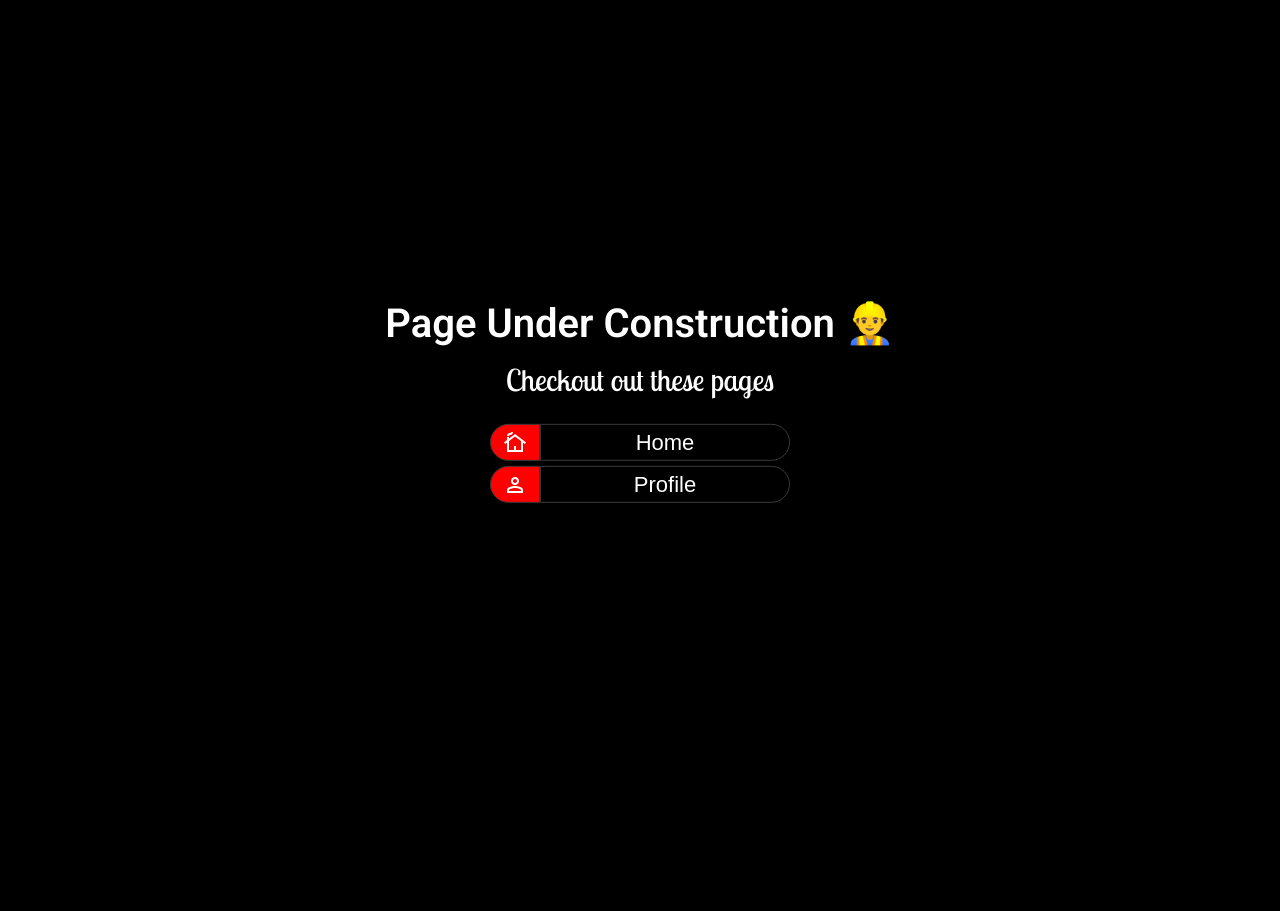
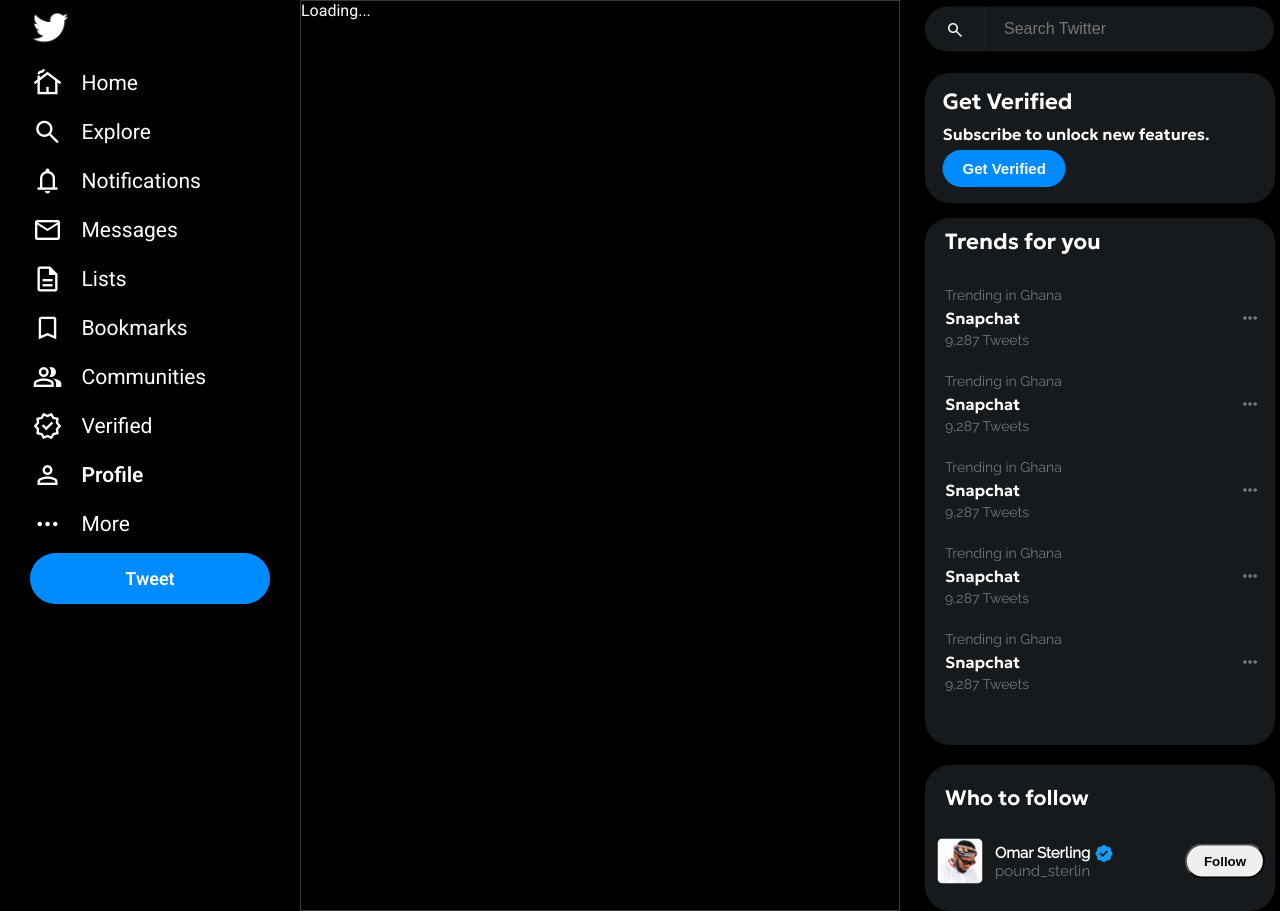
Before and after one commit to quamepossible/twitter-clone, a React (Create React App) app: page /profile/status/1 in a window 1280 px wide. Before the commit the page ends 800 px from the top, so only its background shows below. Built offline with nearby package versions, Linux system fonts and the light colour scheme; a web font is replaced by a local one.

Commit message:
working on error boundary

```diff
--- a/src/App.js
+++ b/src/App.js
@@ -14,7 +14,7 @@
 import Likes from "./Pages/Profile/Likes";
 
 // single tweet page
-import TweetPage from "./Pages/Tweet/TweetPage";
+import TweetPage, {TweetPageError} from "./Pages/Tweet/TweetPage";
 
 // MEDIA MODAL
 import MediaModal from "./Pages/Modal/MediaModal";
@@ -89,7 +89,7 @@
     {
       path: "/",
       element: <HomeRouter />,
-      errorElement: <Error404 />,
+      // errorElement: <Error404 />,
       children: [
         { index: true, element: <Home tweetPostData={allTweets} /> },
         {
@@ -110,9 +110,12 @@
             {
               index: true,
               element: <TweetPage />,
+              errorElement: <TweetPageError />,
               loader: function ({ _, params }) {
                 // fetch and return the tweet data of the tweet with using the slug provided at (:id)
                 const getTweetById = allTweets.filter((tweet) => tweet.author_id === params.id);
+                console.log(getTweetById);
+
                 return getTweetById[0];
               },
             },
--- a/src/Pages/Tweet/TweetPage.js
+++ b/src/Pages/Tweet/TweetPage.js
@@ -1,5 +1,5 @@
 import { useRef, useContext } from 'react';
-import { Link, useLoaderData } from 'react-router-dom';
+import { Link, useLoaderData, useNavigation } from 'react-router-dom';
 
 import { ModalCtx } from '../../Context/ModalProvider';
 import useImgDimHook from '../../Hooks/ImageDimHook';
@@ -11,7 +11,13 @@
 import styles from './TweetPage.module.css';
 import mediaStyle from '../Modal/ModalLayout.module.css';
 
+export const TweetPageError = () => {
+    return <p>Loading...</p>
+}
+
 const TweetPage = ({dataFromModal}) => {
+
+
     const ModalActions = useContext(ModalCtx);
     const { onOpenModal } = ModalActions;
     // const {modalState, activeStatusID, comments: tweetComments} = modalDataInfo;
@@ -85,6 +91,8 @@
 
     // const whatClass = tweetData ?
     return(
+        <>
+        {/* {tweetLoading && <p style={{color: 'red'}}>Tweet Loading</p>} */}
         <div className={styles['tweet-content']}>
             {tweetData && <div className={`${styles['tweet-nav']} row`}>
                 <div className={styles['back-icon']}>
@@ -194,6 +202,7 @@
             {/* LOAD COMMENTS */}
 
         </div>
+    </>
     )
 }
 
```
Lines whose indentation alone changed are shown as unchanged.
